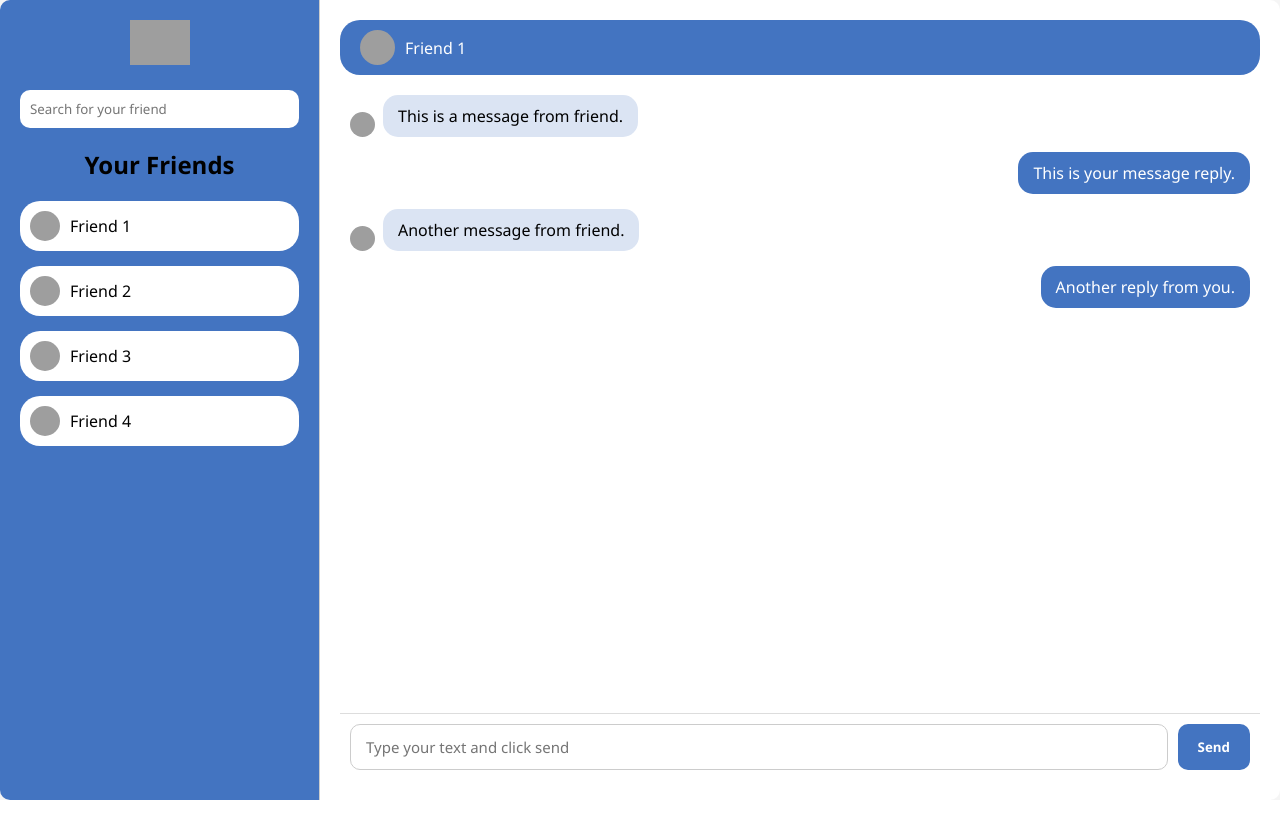
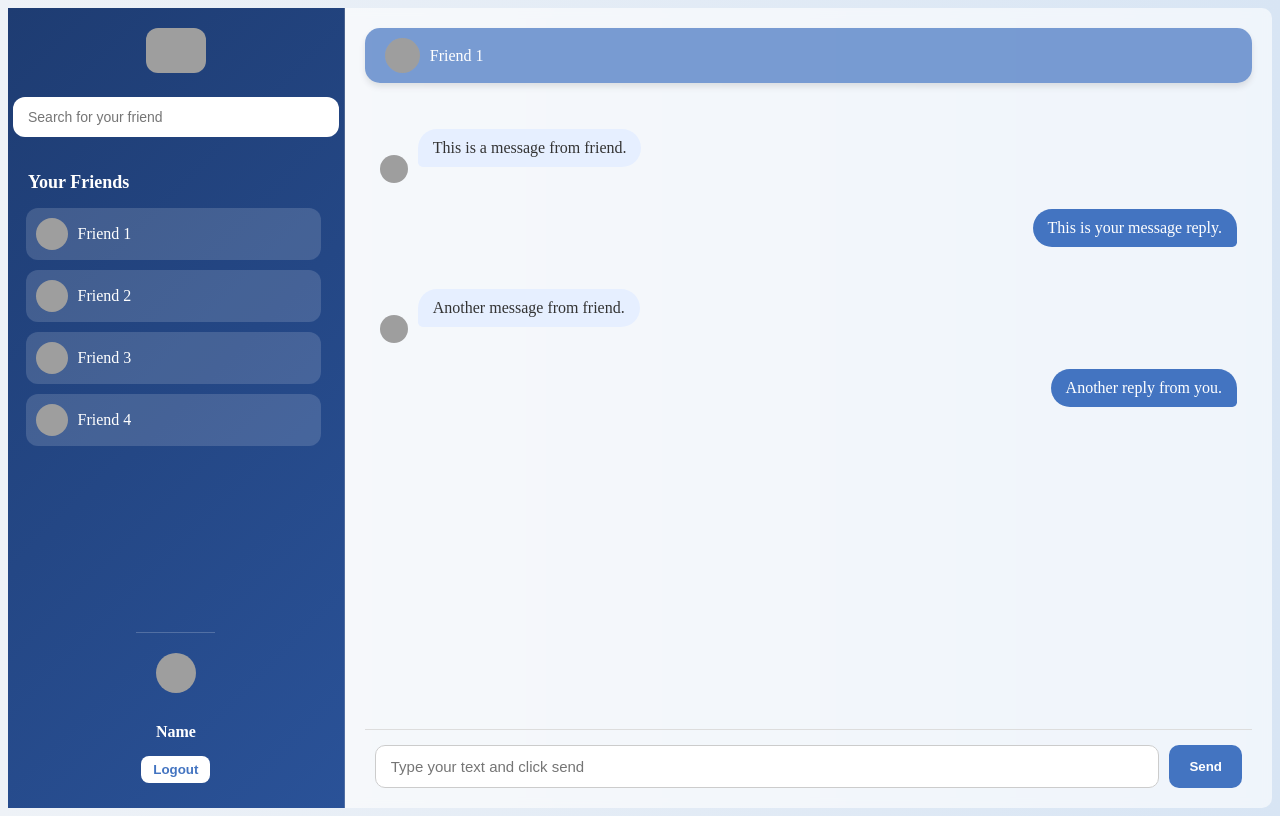
Before and after one commit to badhanamitroy/Daak-Pion-Chat-App, a PHP site: page /chatboard.html in a window 1280 px wide. Run offline with PHP 8.4, Linux system fonts and the light colour scheme; grey boxes are pictures that could not be loaded.

Commit message:
Add files via upload

```diff
--- a/chatboard.css
+++ b/chatboard.css
@@ -7,64 +7,119 @@
 }
 
 body {
-  background-color: #f5f5f5;
+  background: linear-gradient(to right, #eef2f7, #d8e5f4);
+  color: #333;
+  height: 100vh;
+  overflow: hidden;
 }
 
 .container {
   display: flex;
   height: 100vh;
+  backdrop-filter: blur(4px);
 }
 
 /* Sidebar */
 .sidebar {
   width: 25%;
-  background-color: #4374c1;
+  /* background: rgba(67, 116, 193, 0.8); */
+  background: linear-gradient(135deg, #1e3c72, #2a5298);
+  backdrop-filter: blur(10px);
   padding: 20px;
-  border-right: 1px solid #ccc;
   display: flex;
   flex-direction: column;
   align-items: center;
-  border-top-left-radius: 10px;
-  border-bottom-left-radius: 10px;
+  color: white;
+  border-right: 1px solid rgba(255, 255, 255, 0.2);
 }
 
 .logo img {
   width: 60px;
   margin-bottom: 20px;
+  border-radius: 12px;
 }
 
 .search-bar {
   width: 100%;
-  padding: 10px;
-  border-radius: 10px;
+  padding: 12px 15px;
+  border-radius: 12px;
   border: none;
   margin-bottom: 20px;
+  background-color: #fff;
+  font-size: 14px;
+  outline: none;
 }
 
 .sidebar h2 {
-  color: black;
-  margin-bottom: 20px;
+  color: #fff;
+  margin-bottom: 15px;
+  font-size: 18px;
+  text-align: left;
+  width: 100%;
 }
 
 .friend-list {
   width: 100%;
+  flex-grow: 1;
+  overflow-y: auto;
+  padding-right: 5px;
 }
 
 .friend {
   display: flex;
   align-items: center;
-  background-color: white;
+  background-color: rgba(255, 255, 255, 0.15);
   padding: 10px;
-  margin-bottom: 15px;
-  border-radius: 20px;
+  margin-bottom: 10px;
+  border-radius: 12px;
   cursor: pointer;
+  transition: background 0.3s ease;
+}
+
+.friend:hover {
+  background-color: rgba(255, 255, 255, 0.25);
 }
 
 .friend img {
-  width: 30px;
-  height: 30px;
+  width: 32px;
+  height: 32px;
   border-radius: 50%;
   margin-right: 10px;
+}
+
+.profile-info {
+  margin-top: auto;
+  text-align: center;
+  padding-top: 20px;
+  border-top: 1px solid rgba(255, 255, 255, 0.2);
+}
+
+.profile-info img {
+  width: 40px;
+  height: 40px;
+  border-radius: 50%;
+  margin-bottom: 10px;
+}
+
+.profile-info p {
+  margin-bottom: 10px;
+  font-weight: bold;
+}
+
+.profile-info button {
+  margin: 5px;
+  padding: 6px 12px;
+  border: none;
+  border-radius: 8px;
+  background-color: #fff;
+  color: #4374c1;
+  font-weight: bold;
+  cursor: pointer;
+  transition: background-color 0.3s;
+}
+
+.profile-info button:hover {
+  background-color: #e6e6e6;
 }
 
 /* Chat Area */
@@ -73,18 +128,22 @@ body {
   display: flex;
   flex-direction: column;
   padding: 20px;
-  background-color: #fff;
+  background-color: rgba(255, 255, 255, 0.6);
+  backdrop-filter: blur(12px);
   border-top-right-radius: 10px;
   border-bottom-right-radius: 10px;
+  overflow: hidden;
 }
 
 .chat-header {
   display: flex;
   align-items: center;
-  background-color: #4374c1;
+  background: rgba(67, 116, 193, 0.7);
+  color: white;
   padding: 10px 20px;
-  border-radius: 20px;
-  color: white;
+  border-radius: 15px;
+  margin-bottom: 15px;
+  box-shadow: 0 4px 6px rgba(0, 0, 0, 0.1);
 }
 
 .chat-header img {
@@ -96,14 +155,17 @@ body {
 
 .chat-box {
   flex: 1;
-  padding: 20px 10px;
+  padding: 15px;
   overflow-y: auto;
+  display: flex;
+  flex-direction: column;
+  gap: 10px;
 }
 
 .message {
   display: flex;
   align-items: flex-end;
-  margin-bottom: 15px;
+  max-width: 70%;
 }
 
 .message.received {
@@ -111,35 +173,34 @@ body {
 }
 
 .message.received img {
-  width: 25px;
-  height: 25px;
+  width: 28px;
+  height: 28px;
   border-radius: 50%;
-  margin-right: 8px;
+  margin-right: 10px;
 }
 
 .message.received p {
-  background-color: #dbe4f3;
+  background-color: #e6efff;
+  color: #333;
   padding: 10px 15px;
-  border-radius: 15px;
-  max-width: 60%;
+  border-radius: 20px 20px 20px 5px;
 }
 
 .message.sent {
   justify-content: flex-end;
+  align-self: flex-end;
 }
 
 .message.sent p {
   background-color: #4374c1;
   color: white;
   padding: 10px 15px;
-  border-radius: 15px;
-  max-width: 60%;
+  border-radius: 20px 20px 5px 20px;
 }
 
-/* Input Area */
 .chat-input {
   display: flex;
-  padding: 10px;
+  padding: 15px 10px 0;
   border-top: 1px solid #ddd;
 }
 
--- a/chatboard.html
+++ b/chatboard.html
@@ -33,6 +33,12 @@
           <span>Friend 4</span>
         </div>
       </div>
+      <div class="profile-info">
+        <img src="user.png" alt="user">
+        <p>Name</p>
+        <!-- <button>Edit Profile</button> -->
+        <button>Logout</button>
+      </div>
     </aside>
 
     <!-- Chat Area -->
--- a/frontpage.css
+++ b/frontpage.css
@@ -96,7 +96,6 @@ section {
 
 section img {
     width: 30vw;
-    /* max-width: 30vw; */
     height: auto;
 }
 
@@ -105,8 +104,7 @@ section h1 {
     color: #1e3c72;
     max-width: 500px;
     line-height: 1.4;
-    margin-bottom: 40px;
-
+    margin-bottom: 30px;
 }
 
 /* === Footer === */
```
Also changed, not shown: other parts of chatboard.css (+120 -1 lines), edit-profile.html (added, +39 -0 lines), edit-user-profile.css (added, +116 -0 lines), user-profile.css (added, +179 -0 lines), user-profile.html (added, +39 -0 lines).
